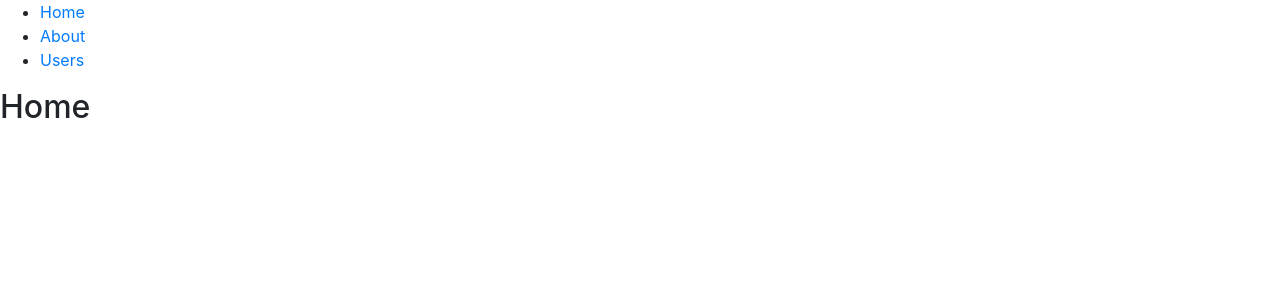
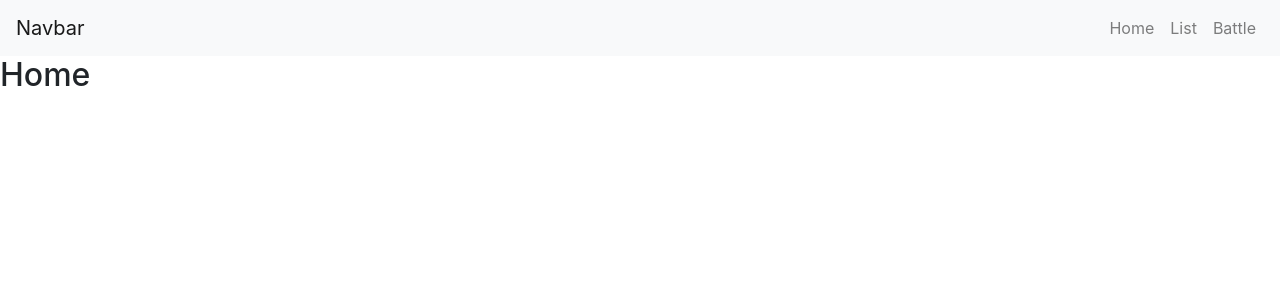
Before and after one commit to Emilien-V/React-projet-super-heros, a React (Create React App) app: page / in a window 1280 px wide. Shown: the top 300 px of the page. Built offline with nearby package versions, Linux system fonts and the light colour scheme.

Commit message:
components folder

```diff
--- a/src/App.js
+++ b/src/App.js
@@ -3,33 +3,25 @@ import {
   BrowserRouter as Router,
   Switch,
   Route,
-  Link
 } from "react-router-dom";
+
+import Home from "./Components/Home"
+import List from "./Components/List"
+import Battle from "./Components/Battle"
+import Header from "./Components/Header"
 
 export default function App() {
   return (
     <Router>
       <div>
-        <nav>
-          <ul>
-            <li>
-              <Link to="/">Home</Link>
-            </li>
-            <li>
-              <Link to="/about">About</Link>
-            </li>
-            <li>
-              <Link to="/users">Users</Link>
-            </li>
-          </ul>
-        </nav>
+        <Header/>
 
         <Switch>
-          <Route path="/about">
-            <About />
+          <Route path="/list">
+            <List />
           </Route>
-          <Route path="/users">
-            <Users />
+          <Route path="/battle">
+            <Battle />
           </Route>
           <Route path="/">
             <Home />
@@ -39,15 +31,3 @@ export default function App() {
     </Router>
   );
 }
-
-function Home() {
-  return <h2>Home</h2>;
-}
-
-function About() {
-  return <h2>About</h2>;
-}
-
-function Users() {
-  return <h2>Users</h2>;
-}
--- /dev/null
+++ b/src/Components/Battle/index.js
@@ -0,0 +1,5 @@
+import React from "react";
+
+export default function Battle() {
+    return <h2>Battle</h2>;
+}
--- /dev/null
+++ b/src/Components/Header/index.js
@@ -0,0 +1,27 @@
+import React from "react";
+import { Link } from "react-router-dom";
+
+export default function Header() {
+    return (
+        <nav class="navbar navbar-expand-lg navbar-light bg-light">
+            <Link activeClassName="active" className="navbar-brand" to="/">Navbar</Link>
+            <button class="navbar-toggler" type="button" data-toggle="collapse" data-target="#navbarSupportedContent" aria-controls="navbarSupportedContent" aria-expanded="false" aria-label="Toggle navigation">
+                <span class="navbar-toggler-icon"></span>
+            </button>
+
+            <div class="collapse navbar-collapse" id="navbarSupportedContent">
+                <ul class="navbar-nav ml-auto">
+                    <li class="nav-item">
+                        <Link activeClassName="active" className="nav-link" to="/">Home</Link>
+                    </li>
+                    <li class="nav-item">
+                        <Link activeClassName="active" className="nav-link" to="/list">List</Link>
+                    </li>
+                    <li class="nav-item">
+                        <Link activeClassName="active" className="nav-link" to="/battle">Battle</Link>
+                    </li>
+                </ul>
+            </div>
+        </nav>
+    )
+}
--- /dev/null
+++ b/src/Components/Home/index.js
@@ -0,0 +1,5 @@
+import React from "react";
+
+export default function Home() {
+    return <h2>Home</h2>;
+}
--- /dev/null
+++ b/src/Components/List/index.js
@@ -0,0 +1,5 @@
+import React from "react";
+
+export default function List() {
+    return <h2>List</h2>;
+}
```
Also changed, not shown: src/Components/Card/index.js (added).
